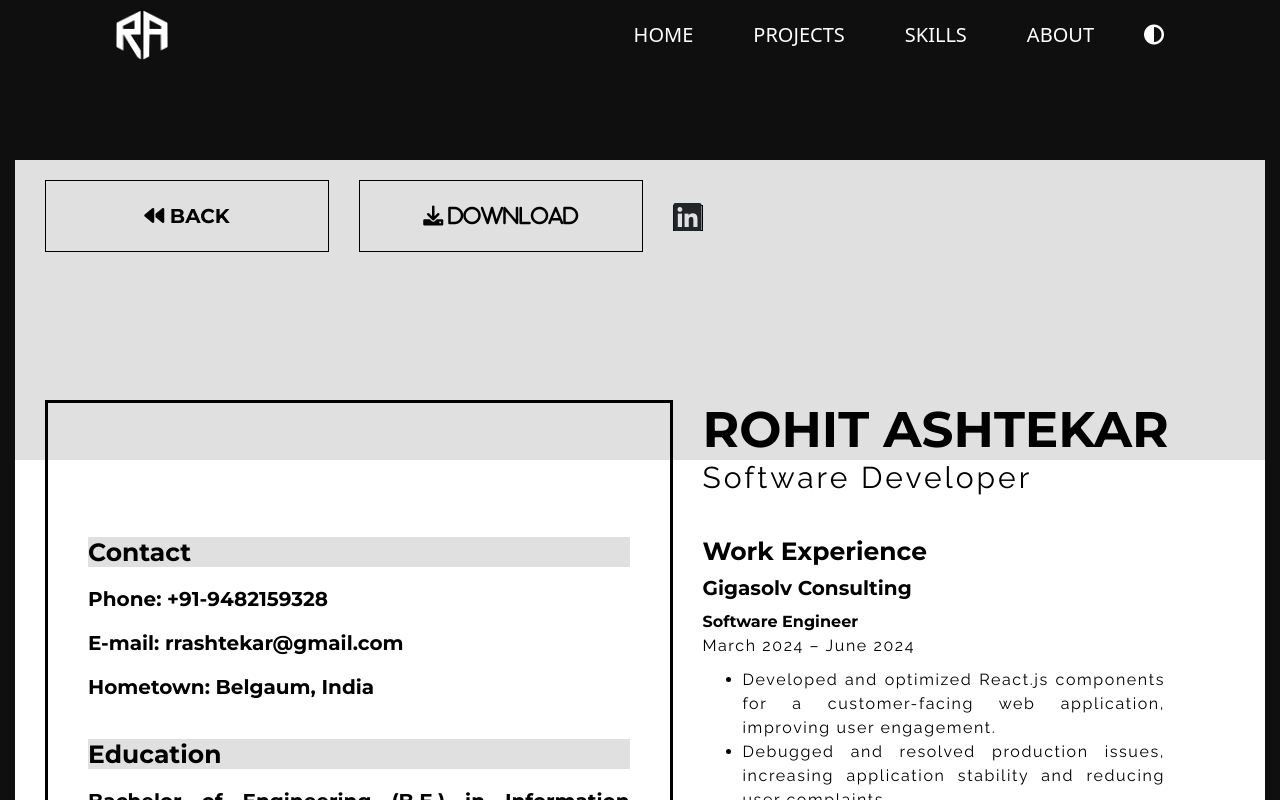
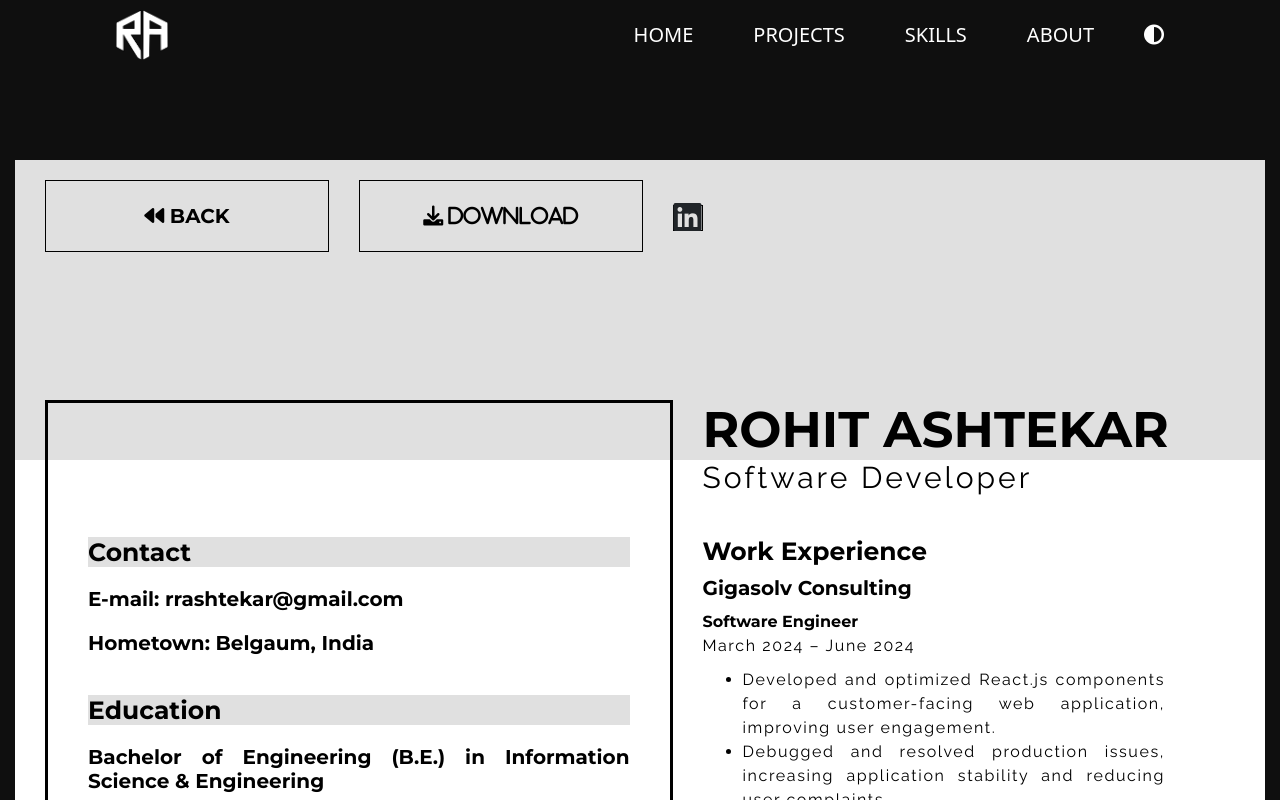
Before and after one commit to rohitashtekar/portfolio, a React (Vite) app in the folder Portfolio/: page /resume in a window 1280 px wide. Shown: the top 800 px of the page. Built offline with nearby package versions, Linux system fonts and the light colour scheme.

Commit message:
UPDATE: removed ph no.

```diff
--- a/Portfolio/src/components/Resume.jsx
+++ b/Portfolio/src/components/Resume.jsx
@@ -22,7 +22,6 @@ const Resume = () => {
                         <div className="left-inner">
                             <div className="left-p lp1">
                                 <h5>Contact</h5>
-                                <h6 className="mt-3">Phone: +91-9482159328</h6>
                                 <h6>E-mail: rrashtekar@gmail.com</h6>
                                 <h6>Hometown: Belgaum, India</h6>
                             </div>
```
